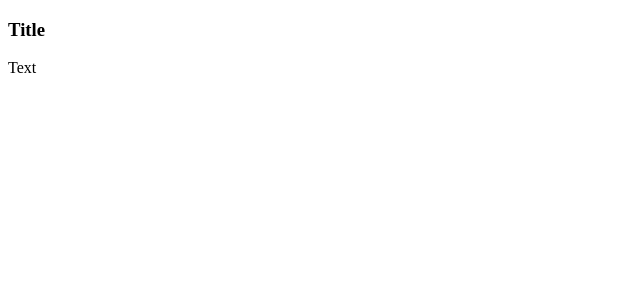
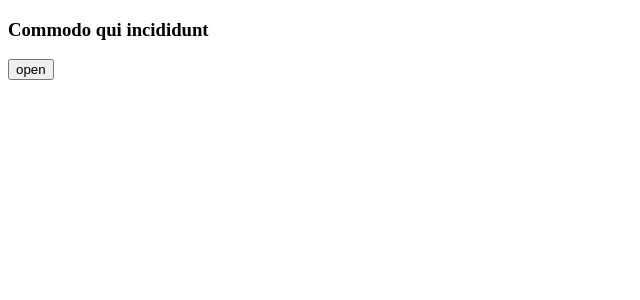
Before and after one commit to Alexander-Akimov/reactJs, a React app: page / in a window 1280 px wide. Shown: the top 300 px of the page, without its empty margins (0-640 px from the left). Built offline with nearby package versions, Linux system fonts and the light colour scheme.

Commit message:
Add article

```diff
--- a/src/Article.jsx
+++ b/src/Article.jsx
@@ -1,10 +1,50 @@
-import React from 'react'
+import React, {Component} from 'react'
 
-export default function Article() {
+export default class Article extends Component {
+	constructor(props) {
+		super(props)
+
+		this.state = {
+			isOpen: false
+		}
+		//this.toggleOpen = this.toggleOpen.bind(this)
+
+	}
+
+	render() {
+		const {article} = this.props
+		const {isOpen} = this.state
+		return (
+			<div>
+				<h3>{article.title}</h3>
+				<button onClick = {this.toggleOpen/*this.toggleOpen.bind(this)*/}>
+					{isOpen ? 'close' : 'open'}
+				</button>
+				{this.getBody()}
+			</div>
+		)
+	}
+	getBody() {
+		if(!this.state.isOpen) return null
+		const {article} = this.props
+		return <section>{article.text}</section>
+	}
+
+	toggleOpen = () => {
+		this.setState({
+			isOpen: !this.state.isOpen
+		})
+	}
+}
+
+
+/*export default function Article(props) {
+	const {article} = props
+	//console.log('---', props)
 	return (
 		<div>
-			<h3>Title</h3>
-			<section>Text</section>
+			<h3>{article.title}</h3>
+			<section>{article.text}</section>
 		</div>
-	);
-}
+	)
+}*/
--- a/src/index.jsx
+++ b/src/index.jsx
@@ -1,9 +1,9 @@
 import React from 'react'
 import {render} from 'react-dom'
 import Article from './Article'
-
+import {articles} from './fixtures'
 // function HelloWorld() {
 // 	return <h1>Hello World</h1>
 // }
 
-render(<Article />, document.getElementById('container'));
+render(<Article article = {articles[0]} /* foo = 'bar'*//>, document.getElementById('container'));
```
